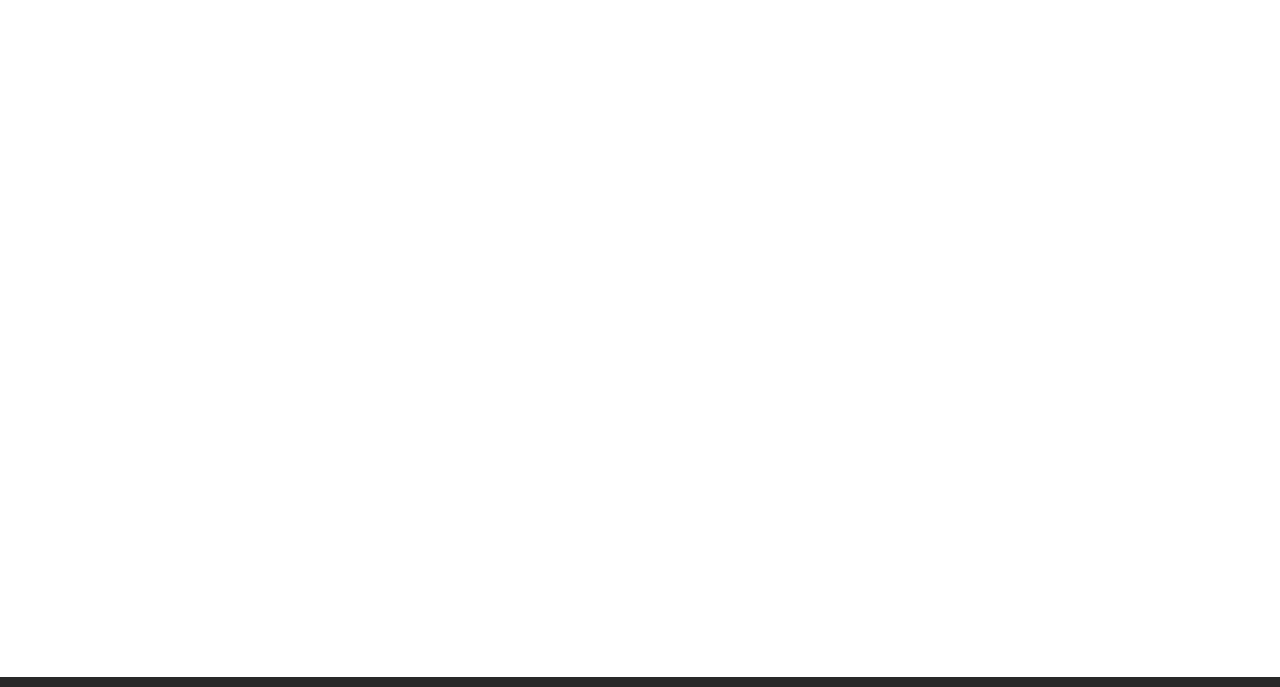
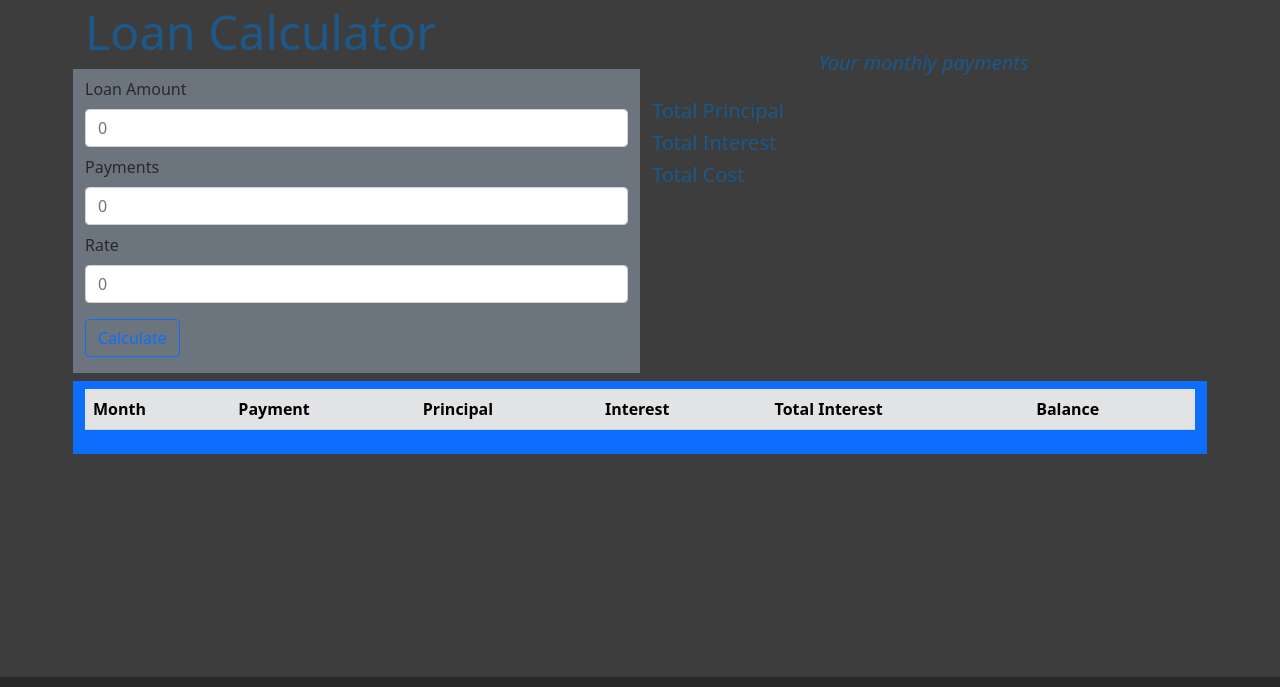
Before and after one commit to mattsnyde/LoanShark, a plain HTML site: page app.html in a window 1280 px wide. Shown: the part 57-744 px from the top of the page. Drawn offline with nearby package versions, Linux system fonts and the light colour scheme.

Commit message:
Got a good start on the layout, now just need js

```diff
--- a/app.html
+++ b/app.html
@@ -19,7 +19,7 @@
 <!--Nav Area -->
     <nav class="navbar navbar-expand-md navbar-dark fixed-top"> <!--Expand all of the links for medium screens and above, and hamburger icon for screens less than medium breakpont. dark background, fixed to to top-->
         <div class="container-fluid">
-            <a class="navbar-brand" href="#"><img src="img/Dark logo.svg" alt="Matthew Snyder Mark" class="d-inline-block align-text-top" width="40" height="25"> APP NAME</a>
+            <a class="navbar-brand" href="#"><img src="img/Dark logo.svg" alt="Matthew Snyder Mark" class="custom-title d-inline-block align-text-top" width="40" height="25">Loan Shark</a>
             <button class="navbar-toggler" type="button" data-bs-toggle="collapse" data-bs-target="#navbarCollapse"
                 aria-controls="navbarCollapse" aria-expanded="false" aria-label="Toggle navigation">
                 <span class="navbar-toggler-icon"></span>
@@ -47,7 +47,72 @@
     </nav>
     <!--Main-->
     <main class="flex-shrink-0">
-        <div class="container"></div>
+        <div class="container">
+            <div class="row row-cols-1 row-cols-lg-2">
+                <div class="col">
+                    <h5 class="display-5">Loan Calculator</h5>
+                    <form class="row bg-secondary">
+                        <div class="col-12 pt-2">
+                            <label for="loanAmount" class="form-label">Loan Amount</label>
+                            <input type="number" class="form-control" id="loanAmount" aria-label="Loan Amount" placeholder ='0'>
+                        </div>
+                        <div class="col-12 pt-2">
+                            <label for="paymentAmount" class="form-label">Payments</label>
+                            <input type="number" class="form-control" id="paymentAmount" aria-Label="Payment Amount" placeholder = "0">
+                        </div>
+                        <div class="col-12 pt-2">
+                            <label for="interestRate" class="form-label">Rate</label>
+                            <input type="number" class="form-control" id="interestRate" aria-Label="Interest Rate" placeholder = "0">
+                        </div>
+                        <div class="col-12 pt-3 pb-3">
+                            <div class="holder d-flex">
+                                <button type="button" class="btn btn-md btn-secondary border-1 border-primary text-primary">Calculate</button>
+                            </div>
+                        </div>
+                    </form>
+                </div>
+                <div class="col">
+                    <h5 class="text-center mt-5"><em>Your monthly payments</em></h5>
+                    <div class="paymentHolder mt-4">
+                        <div class="yourPayment text-center"><h2 class="display-5 bg-primary invisible"  id = 'youOwe'></h2></div>
+                    </div>
+                    <div class="row">
+                        <div class="col-6">
+                            <h5 class="text-start">Total Principal</h5>
+                        </div>
+                        <div class="col-6 ">
+                            <h5 class="text-start invisible" id="dollarAmountPrincipal">$15,000.00</h5>
+                        </div>
+                        <div class="col-6">
+                           <h5 class="text-start">Total Interest</h5>
+                        </div>
+                        <div class="col-6">
+                            <h5 class="text-start  invisible" id='dollarAmountInterest'>$1,171.82</h5>
+                        </div>
+                        <div class="col-6">
+                            <h5 class="text-start">Total Cost</h5>
+                        </div>
+                        <div class="col-6">
+                            <h5 class="text-start  invisible" ><strong>$16,171.82</strong></h5>
+                        </div>
+                    </div>
+                </div>
+                <div class="col-12 mt-2 bg-primary">
+                    <div class="holder table-responsive mt-2 mb-2">
+                        <table class="table table-striped table-border table-secondary">
+                            <thead>
+                                <th>Month</th>
+                                <th>Payment</th>
+                                <th>Principal</th>
+                                <th>Interest</th>
+                                <th>Total Interest</th>
+                                <th>Balance</th>
+                            </thead>
+                        </table>
+                    </div>
+                </div>
+            </div>
+        </div>
     </main>
     <!--Footer Section-->
     <footer class="footer mt-auto py-3">
--- a/css/style.css
+++ b/css/style.css
@@ -7,6 +7,11 @@
 
 body{
     color: var(--dark-color);
+    background-color: rgb(61, 61, 61);
+}
+
+.custom-title{
+    font-family: 'Josefin Sans', sans-serif;
 }
 
 nav{
```
Also changed, not shown: code.html (+2 -2 lines), index.html (+6 -3 lines), img/LoanShark.svg (added).
